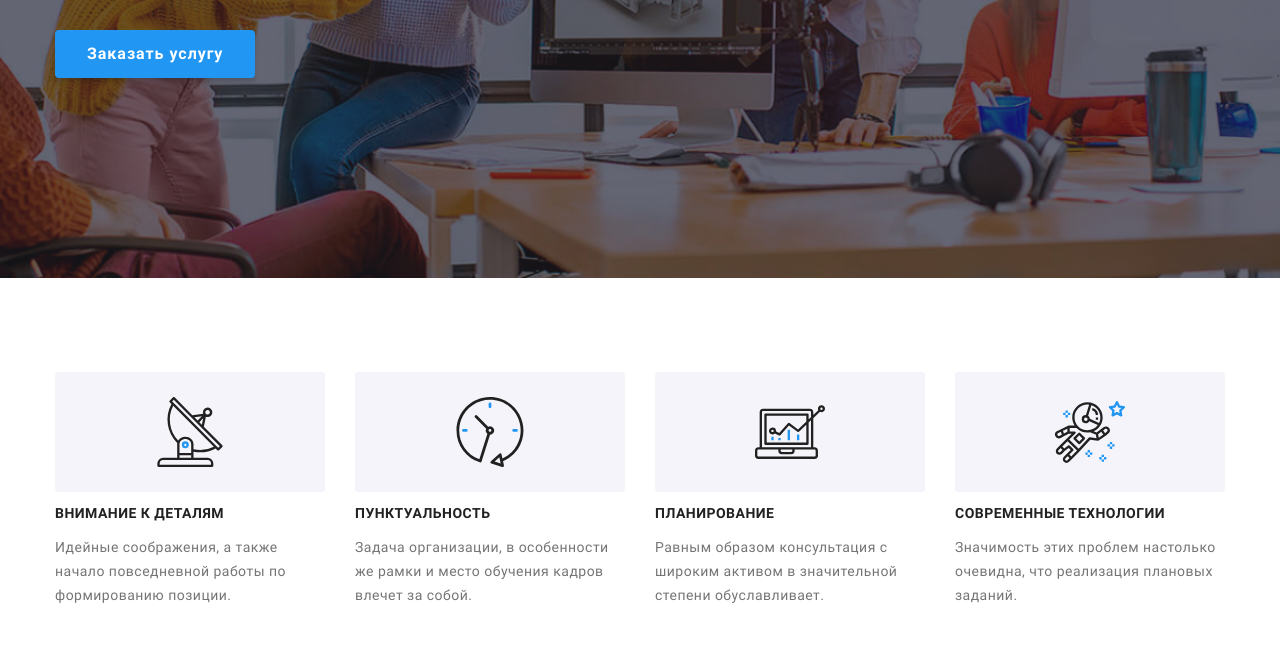
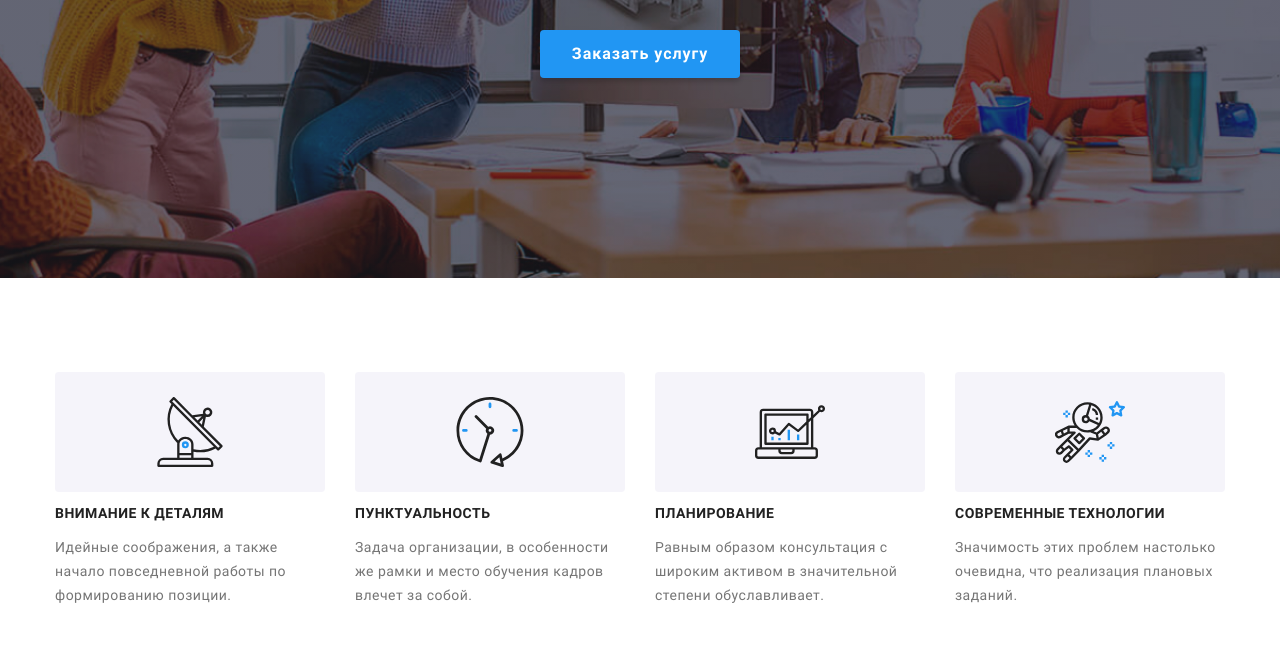
Before and after one commit to HS-EU/goit-markup-hw-06, a plain HTML site: page index.html in a window 1280 px wide. Shown: the part 444-1100 px from the top of the page. Drawn offline with Linux system fonts and the light colour scheme.

Commit message:
Ровняет кнопку

```diff
--- a/css/style.css
+++ b/css/style.css
@@ -260,10 +260,11 @@ fill: var(--accent-cl);
     align-items: center;
     text-align: center;
     letter-spacing: 0.06em;
-    margin-top: 40px;
+    margin: 40px auto 0;
     box-shadow: 0px 4px 4px rgba(0, 0, 0, 0.15);
     border-radius: 4px;
     border: 0;
+    outline: none;
 }
 
 .hero .button:hover,
```
